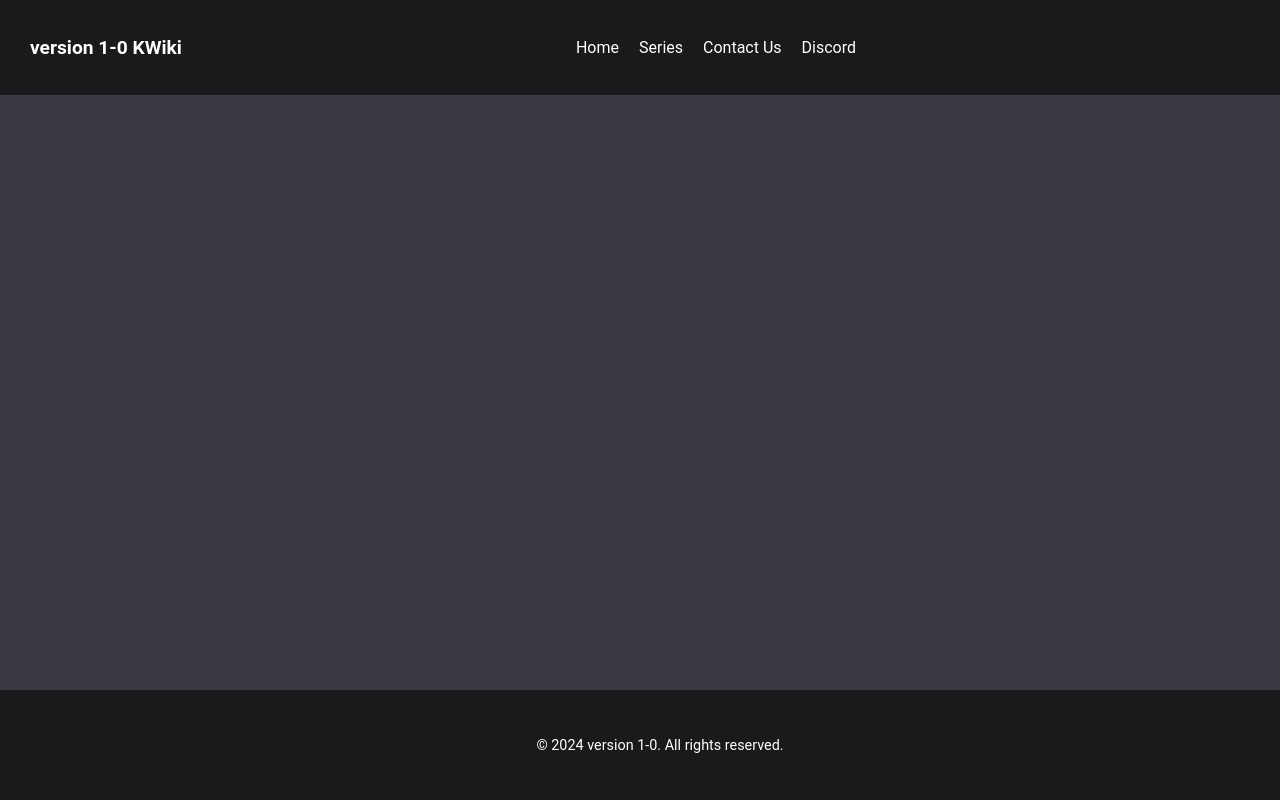
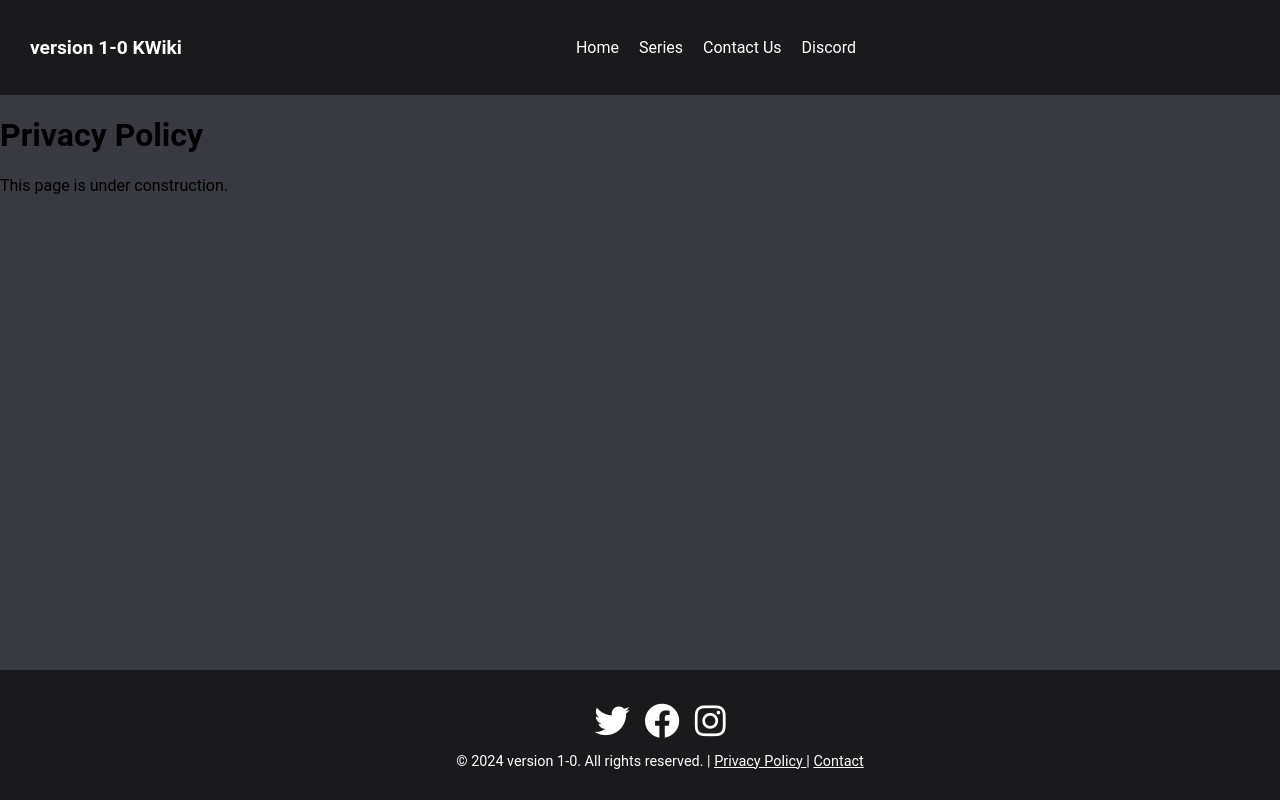
Before and after one commit to trulyepic/kwikiProject-v-1, a React (Create React App) app: page /privacy-policy in a window 1280 px wide. Built offline with nearby package versions, Linux system fonts and the light colour scheme.

Commit message:
some changes for footer

```diff
--- a/public/index.html
+++ b/public/index.html
@@ -15,6 +15,12 @@
       user's mobile device or desktop. See https://developers.google.com/web/fundamentals/web-app-manifest/
     -->
     <link rel="manifest" href="%PUBLIC_URL%/manifest.json" />
+
+    <link
+      rel="stylesheet"
+      href="https://cdnjs.cloudflare.com/ajax/libs/font-awesome/5.15.4/css/all.min.css"
+    />
+
     <!--
       Notice the use of %PUBLIC_URL% in the tags above.
       It will be replaced with the URL of the `public` folder during the build.
--- a/src/App.js
+++ b/src/App.js
@@ -10,6 +10,7 @@ import CharacterPage from "./components/character-info-page/CharacterPage";
 import SeriesList from "./components/series-list/SeriesList";
 import Contact from "./components/Contact";
 import Footer from "./components/Footer";
+import PrivacyPolicy from "./components/PrivacyPolicy";
 
 function App() {
   return (
@@ -45,6 +46,7 @@ function App() {
                 element={<CharacterPage />}
               />
               <Route path="/contact" element={<Contact />} />
+              <Route path="/privacy-policy" element={<PrivacyPolicy />} />
             </Route>
           </Routes>
         </div>
--- a/src/components/Footer.css
+++ b/src/components/Footer.css
@@ -7,16 +7,47 @@
   color: white;
   margin-top: auto;
   width: 100%;
-  height: 70px;
+  height: 90px;
   justify-content: center;
+  align-items: center;
 }
 
-.footer-text{
+.footer-content {
+  display: flex;
+  flex-direction: column;
+  align-items: center;
+  gap: 10px;
+}
+
+.social-icons {
+  display: flex;
+  gap: 15px;
+}
+
+.social-icons a {
+  color: #fff;
+  font-size: 2.2rem;
+  transition: color 0.3s ease;
+}
+
+.social-icons a:hover {
+  color: #007bff;
+}
+
+.footer-text {
   display: flex;
   align-items: center;
-
 }
 
 .app_footer p {
   font-size: 0.9rem;
+  margin: 0;
 }
+
+.footer-links {
+  color: #fff;
+}
+
+.footer-links:hover {
+  color: #007bff;
+}
--- a/src/components/Footer.js
+++ b/src/components/Footer.js
@@ -1,12 +1,43 @@
 import React from "react";
 import "./Footer.css";
+import { Link } from "react-router-dom";
 
 const Footer = () => {
   return (
     <footer className="app_footer">
-    <div className="footer-text">
+      {/* <div className="footer-text">
       <p>&copy; 2024 version 1-0. All rights reserved.</p>
+      </div> */}
+      <div className="footer-content">
+        <div className="social-icons">
+          <a href="https://twitter.com" target="_blank" rel="noreferrer">
+            <i className="fab fa-twitter"></i>
+          </a>
+          <a href="https://facebook.com" target="_blank" rel="noreferrer">
+            <i className="fab fa-facebook"></i>
+          </a>
+          <a
+            href="https://instagram.com"
+            target="_blank"
+            rel="noopener noreferrer"
+          >
+            <i className="fab fa-instagram"></i>
+          </a>
+        </div>
+        <p>
+          &copy; 2024 version 1-0. All rights reserved. |{" "}
+          <Link to="/privacy-policy" className="footer-links">
+            Privacy Policy{" "}
+          </Link>{" "}
+          |{" "}
+          <Link to="/contact" className="footer-links">
+            Contact
+          </Link>
+        </p>
       </div>
+      {/* <div className="footer-bottom">
+        <p>Do Not Sell or Share My Personal Information</p>
+      </div> */}
     </footer>
   );
 };
--- /dev/null
+++ b/src/components/PrivacyPolicy.js
@@ -0,0 +1,12 @@
+import React from "react";
+
+const PrivacyPolicy = () => {
+  return (
+    <div>
+      <h1>Privacy Policy</h1>
+      <p>This page is under construction.</p>
+    </div>
+  );
+};
+
+export default PrivacyPolicy;
```
